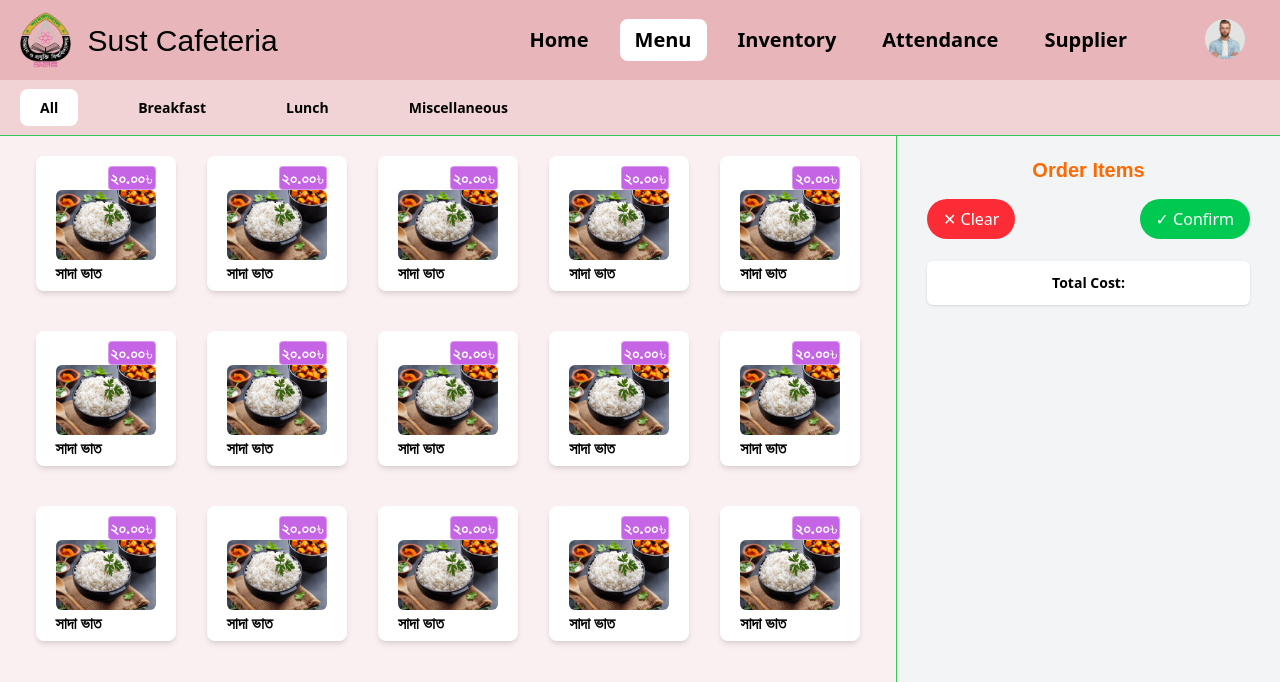
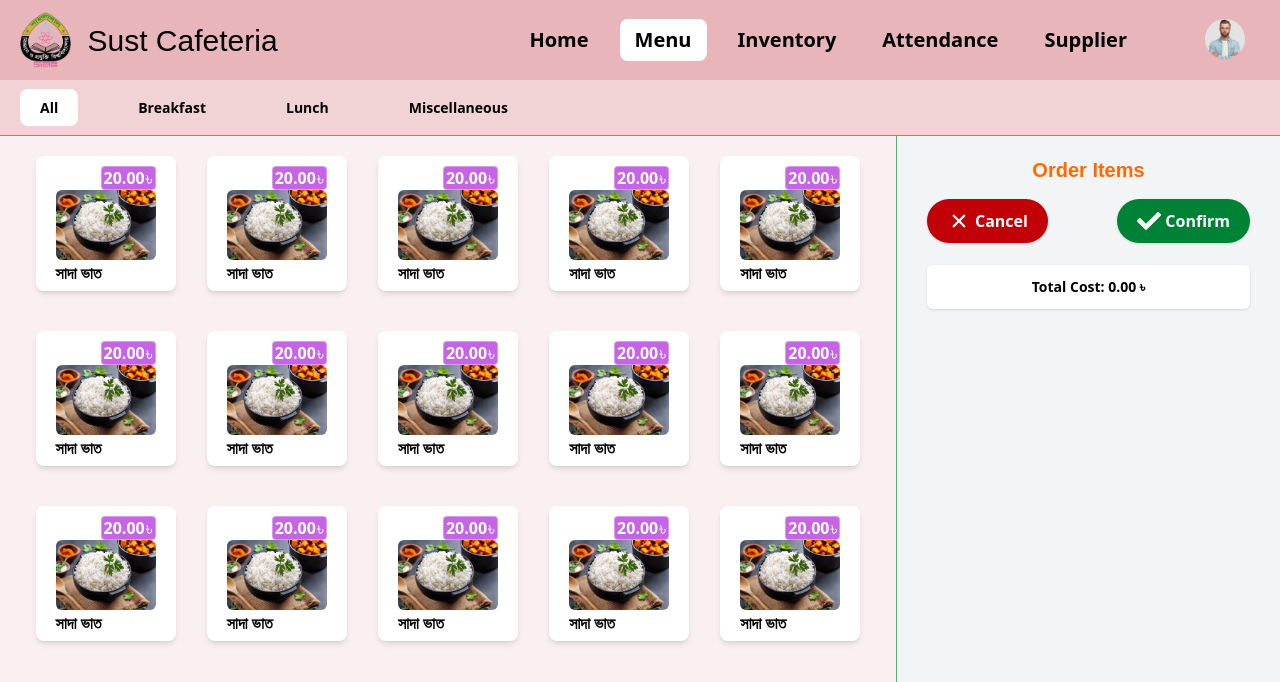
Before and after one commit to darkEye-2021831014/SustCafeteria, a React (Vite) app: page / in a window 1280 px wide. Shown: the top 682 px of the page. Built offline with nearby package versions, Linux system fonts and the light colour scheme; a web font is replaced by a local one.

Commit message:
Basic Functional Menu Page With Order Cart

```diff
--- a/package.json
+++ b/package.json
@@ -13,6 +13,7 @@
     "@tailwindcss/vite": "^4.1.18",
     "react": "^19.2.0",
     "react-dom": "^19.2.0",
+    "react-icons": "^5.5.0",
     "tailwindcss": "^4.1.18"
   },
   "devDependencies": {
--- a/src/Pages/MenuPage/Menu.jsx
+++ b/src/Pages/MenuPage/Menu.jsx
@@ -1,16 +1,12 @@
-import { useState } from "react";
 import NavBar from "../../components/Header/NavBar";
 import SubNavBar from "../../components/SubHeader/SubNavBar";
 import MenuItemList from "./MenuItemList";
 import Order from "./Order";
+import OrderState from "../../contexts/OrderContext/OrderState";
 
 const Menu = () => {
-  const [orderItemList, setOrderItemList] = useState([]);
-  const handleClick = (item) => {
-    setOrderItemList([...orderItemList, item]);
-    // console.log(orderItemList);
-  };
   return (
+    <OrderState>
       <div className="flex flex-col w-full min-h-screen bg-[#E8B5BA]/20">
         <NavBar active="Menu" />
         <SubNavBar
@@ -19,13 +15,11 @@ const Menu = () => {
           active="All"
         />
         <div className="flex flex-1 justify-between">
-        <MenuItemList onClick={handleClick} />
-        <Order
-          className={"border-l border-l-[#34C759]"}
-          orderItemList={orderItemList}
-        />
+          <MenuItemList />
+          <Order className={"border-l border-l-[#34C759]"} />
         </div>
       </div>
+    </OrderState>
   );
 };
 
--- a/src/Pages/MenuPage/MenuItem.jsx
+++ b/src/Pages/MenuPage/MenuItem.jsx
@@ -1,6 +1,6 @@
 const MenuItem = ({ name, price, image, className = "", handleClick }) => {
   // const [price,setPrice] = useState(0);
-  const itemPrice = Number.isInteger(price) ? `${price}.০০` : price;
+  const itemPrice = Number.isInteger(price) ? `${price}.00` : price;
   // console.log(name);
   return (
     <div
--- a/src/Pages/MenuPage/MenuItemList.jsx
+++ b/src/Pages/MenuPage/MenuItemList.jsx
@@ -1,7 +1,10 @@
 import PlainRice from "../../assets/MenuItemImages/PlainRice.webp";
 import MenuItem from "./MenuItem";
+import { useOrderContext } from "../../contexts/OrderContext/OrderContext";
 
-const MenuItemList = ({ onClick }) => {
+const MenuItemList = () => {
+  const { addItem } = useOrderContext();
+
   let menuItemList = [];
   for (let i = 0; i < 3; i++) {
     let curItem = [];
@@ -9,7 +12,7 @@ const MenuItemList = ({ onClick }) => {
       curItem.push({
         id: j + 5 * i,
         name: "সাদা ভাত",
-        price: "২০.০০",
+        price: 20,
         image: PlainRice,
       });
     }
@@ -27,7 +30,7 @@ const MenuItemList = ({ onClick }) => {
           name={name}
           price={price}
           image={image}
-          handleClick={() => onClick({ id, name, price, image })}
+          handleClick={() => addItem({ id, name, price, image })}
         />
       ))}
     </div>
--- a/src/Pages/MenuPage/Order.jsx
+++ b/src/Pages/MenuPage/Order.jsx
@@ -1,67 +1,20 @@
-import React, { useState } from "react";
-import MenuItem from "./MenuItem";
+import TextIconButton from "../../components/Button/TextIconButton";
 import OrderItem from "./OrderItem";
+import { IoClose } from "react-icons/io5";
+import { FaCheck } from "react-icons/fa";
+import { useOrderContext } from "../../contexts/OrderContext/OrderContext";
 
-const Order = ({ className, orderItemList }) => {
-  // const [items, setItems] = useState([
-  //   {
-  //     id: 1,
-  //     name: "সাদা ভাত",
-  //     price: 20,
-  //     img: "/images/vat.jpg",
-  //     qty: 1,
-  //   },
-  //   {
-  //     id: 2,
-  //     name: "ডিম খিচুড়ি",
-  //     price: 20,
-  //     img: "/images/khichuri.jpg",
-  //     qty: 1,
-  //   },
-  //   {
-  //     id: 3,
-  //     name: "মুরগির মাংস",
-  //     price: 20,
-  //     img: "/images/chicken.jpg",
-  //     qty: 1,
-  //   },
-  //   {
-  //     id: 4,
-  //     name: "পরটা",
-  //     price: 20,
-  //     img: "/images/paratha.jpg",
-  //     qty: 1,
-  //   },
-  // ]);
+const Order = ({ className }) => {
+  const { orderItemList, totalCost, removeAllItems } = useOrderContext();
 
-  // const updateQty = (id, delta) => {
-  //   setItems((prev) =>
-  //     prev.map((item) =>
-  //       item.id === id ? { ...item, qty: Math.max(1, item.qty + delta) } : item,
-  //     ),
-  //   );
-  // };
+  const orderItems = orderItemList.map((item) => (
+    <OrderItem key={item.id} id={item.id} />
+  ));
 
-  // const removeItem = (id) => {
-  //   setItems((prev) => prev.filter((item) => item.id !== id));
-  // };
-
-  // const clearAll = () => {
-  //   setItems([]);
-  // };
-
-  // const totalCost = items.reduce((sum, item) => sum + item.price * item.qty, 0);
-
-  const [quantity, setQuantity] = useState(1);
-
-  const orderedItems = orderItemList.map((item) => (
-    <OrderItem
-      key={item.id}
-      {...item}
-      quantity={quantity}
-      setQuantity={setQuantity}
-    />
-  ));
+  const handelCancelClick = () => {
+    removeAllItems();
+  };
+  const handleConfirmClick = () => {};
 
   return (
     <div
@@ -74,27 +27,29 @@ const Order = ({ className, orderItemList }) => {
           Order Items
         </h1>
         {/* Action Button*/}
-        <div className="flex justify-between">
-          <button
-            // onClick={clearAll}
-            className="bg-red-500 text-white px-4 py-2 rounded-full flex items-center gap-2"
-          >
-            ✕ Clear
-          </button>
-          <button className="bg-green-500 text-white px-4 py-2 rounded-full flex items-center gap-2">
-            ✓ Confirm
-          </button>
+        <div className="flex justify-between font-bold">
+          <TextIconButton
+            className="bg-red-700 rounded-full shadow hover:bg-red-500"
+            text="Cancel"
+            icon={<IoClose className="text-[24px]" />}
+            onClick={handelCancelClick}
+          />
+          <TextIconButton
+            className="bg-green-700 rounded-full shadow hover:bg-green-500"
+            text="Confirm"
+            icon={<FaCheck className="text-[24px]" />}
+            onClick={handleConfirmClick}
+          />
         </div>
       </div>
 
       {/* Total Cost */}
       <div className="bg-white rounded-md px-1.5 py-3 text-center font-bold shadow text-sm">
-        Total Cost:{" "}
-        {/* {Number.isInteger(totalCost) ? `${totalCost}.00` : totalCost} ৳ */}
+        Total Cost: {totalCost.toFixed(2)} ৳
       </div>
 
       {/* Order Items List */}
-      <div className="flex flex-col gap-3.75 w-full h-full">{orderedItems}</div>
+      <div className="flex flex-col gap-3.75 w-full h-full">{orderItems}</div>
     </div>
   );
 };
--- a/src/Pages/MenuPage/OrderItem.jsx
+++ b/src/Pages/MenuPage/OrderItem.jsx
@@ -1,24 +1,51 @@
-import React from "react";
+import { RiDeleteBin6Line } from "react-icons/ri";
+import { FaPlus, FaMinus } from "react-icons/fa6";
 import MenuItem from "./MenuItem";
+import { useOrderContext } from "../../contexts/OrderContext/OrderContext";
 
-const OrderItem = ({ name, price, image, quantity, setQuantity }) => {
-  const handleChange = (e) => {
-    const value = e.target.value;
-    if (value === "" || /^[0-9]+$/.test(value)) {
-      setQuantity(Number(value));
-    }
-  };
-  //   console.log(item);
+const OrderItem = ({ id }) => {
+  const { orderItemList, updateQty, removeItem } = useOrderContext();
+
+  const item = orderItemList.find((item) => item.id === id);
+  if (!item) return null;
+
+  const { price, image, name, qty } = item;
+  const itemCost = (price * qty).toFixed(2);
+
   return (
-    <div className="flex ">
+    <div className="flex justify-between w-full items-center">
       <MenuItem image={image} name={name} price={price} />
-      <div>
-        <input
-          type="text"
-          placeholder="1"
-          value={quantity}
-          onChange={handleChange}
-        />
+
+      <div className="flex flex-col w-50 justify-around h-full">
+        {/* Quantity Controls */}
+        <div className="flex items-center gap-3">
+          <FaMinus
+            onClick={() => updateQty(id, -1)}
+            className="cursor-pointer hover:text-red-500"
+          />
+
+          <span className="px-4 py-1.5 font-semibold rounded-lg w-full shadow-sm">
+            Quantity: {qty}
+          </span>
+
+          <FaPlus
+            onClick={() => updateQty(id, 1)}
+            className="cursor-pointer hover:text-green-500"
+          />
+        </div>
+
+        {/* Item Cost */}
+        <div className="bg-white rounded-lg px-3 py-1.5 shadow-sm text-center">
+          Item Cost: <span className="font-semibold">{itemCost} ৳</span>
+        </div>
+
+        {/* Remove */}
+        <button
+          onClick={() => removeItem(id)}
+          className="bg-white text-red-500 font-bold py-1.5 rounded-lg shadow hover:bg-red-200 flex justify-center items-center gap-1"
+        >
+          Remove Item <RiDeleteBin6Line />
+        </button>
       </div>
     </div>
   );
--- /dev/null
+++ b/src/components/Button/TextIconButton.jsx
@@ -0,0 +1,21 @@
+import React from "react";
+
+const TextIconButton = ({
+  text = null,
+  icon = null,
+  className = "",
+  onClick = null,
+}) => {
+  return (
+    <button
+      className={`flex gap-1 justify-between px-5 py-2.5 ${className} items-center text-white font-bold
+      hover:cursor-pointer transition-colors duration-200`}
+      onClick={onClick}
+    >
+      {icon != null && icon}
+      {text != null && <span>{text}</span>}
+    </button>
+  );
+};
+
+export default TextIconButton;
--- /dev/null
+++ b/src/contexts/OrderContext/OrderContext.jsx
@@ -0,0 +1,12 @@
+import { createContext, useContext } from "react";
+
+export const OrderContext = createContext();
+
+export const useOrderContext = () => {
+  const orderItem = useContext(OrderContext);
+
+  if (orderItem === undefined) {
+    throw new Error("useMenuItemContext Must Be Used With A MenuItemContext");
+  }
+  return orderItem;
+};
--- /dev/null
+++ b/src/contexts/OrderContext/OrderState.jsx
@@ -0,0 +1,58 @@
+import { useState } from "react";
+import { OrderContext } from "./OrderContext";
+
+const OrderState = ({ children }) => {
+  const [orderItemList, setOrderItemList] = useState([]);
+
+  const addItem = (item) => {
+    setOrderItemList((prev) => {
+      const existingItem = prev.find((i) => i.id === item.id);
+
+      if (existingItem) {
+        return prev.map((i) =>
+          i.id === item.id ? { ...i, qty: i.qty + 1 } : i,
+        );
+      }
+
+      return [...prev, { ...item, qty: 1 }];
+    });
+  };
+
+  const updateQty = (id, delta) => {
+    setOrderItemList((prev) =>
+      prev.map((item) =>
+        item.id === id ? { ...item, qty: Math.max(1, item.qty + delta) } : item,
+      ),
+    );
+  };
+
+  const removeItem = (id) => {
+    setOrderItemList((prev) => prev.filter((item) => item.id !== id));
+  };
+
+  const removeAllItems = () => {
+    setOrderItemList([]);
+  };
+
+  const totalCost = orderItemList.reduce(
+    (sum, item) => sum + item.price * item.qty,
+    0,
+  );
+
+  return (
+    <OrderContext.Provider
+      value={{
+        orderItemList,
+        addItem,
+        updateQty,
+        removeItem,
+        totalCost,
+        removeAllItems,
+      }}
+    >
+      {children}
+    </OrderContext.Provider>
+  );
+};
+
+export default OrderState;
```
Also changed, not shown: 1 other file (tests, documents, lock files or other folders). Lines whose indentation alone changed are shown as unchanged.
